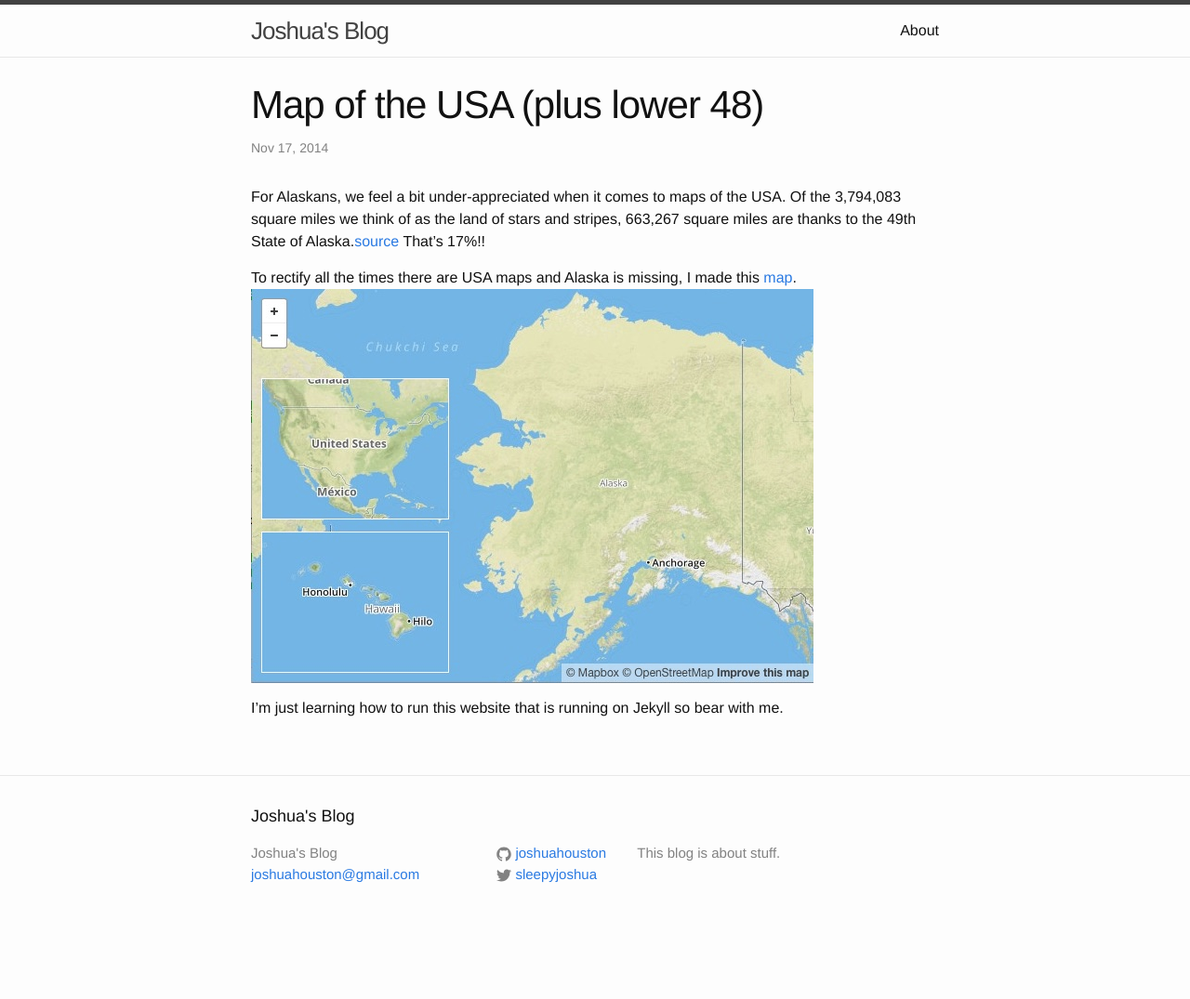
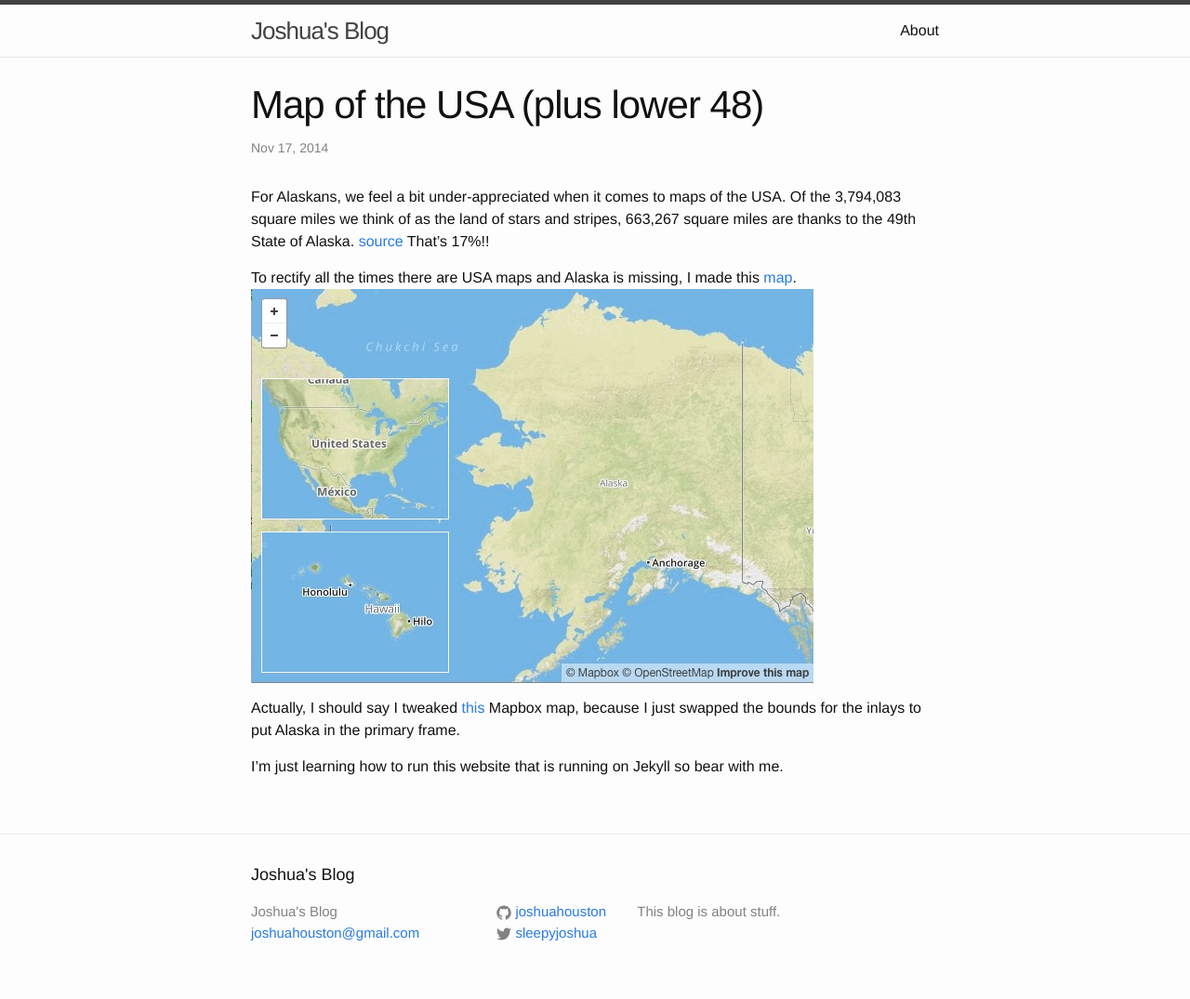
Before and after one commit to joshuahouston/joshuahouston.github.io, a Jekyll site: the page built from _posts/2014-11-17-lower-48.markdown, in a window 1280 px wide. Shown: the whole page at 93% size. Built offline with Jekyll 4.4.1, drawn with Linux system fonts in a browser that asks for light colours; before the commit the page ends 1012 px from its top, so only the background shows below that.

Commit message:
Post edits
Edited my post a bit

```diff
--- a/_posts/2014-11-17-lower-48.markdown
+++ b/_posts/2014-11-17-lower-48.markdown
@@ -1,16 +1,19 @@
 ---
 layout: post
 title:  "Map of the USA (plus lower 48)"
-date:   2014-11-17 01:50:31
+date:   2014-11-17 02:58:31
 categories: maps, alaska
 ---
-For Alaskans, we feel a bit under-appreciated when it comes to maps of the USA. Of the 3,794,083 square miles we think of as the land of stars and stripes, 663,267 square miles are thanks to the 49th State of Alaska.[source] That's 17%!!
+For Alaskans, we feel a bit under-appreciated when it comes to maps of the USA. Of the 3,794,083 square miles we think of as the land of stars and stripes, 663,267 square miles are thanks to the 49th State of Alaska. [source] That's 17%!!
 
 To rectify all the times there are USA maps and Alaska is missing, I made this [map].
 ![USA map]({{ site.url }}/assets/screenshot.jpg)
+
+Actually, I should say I tweaked [this] Mapbox map, because I just swapped the bounds for the inlays to put Alaska in the primary frame.
 
 I'm just learning how to run this website that is running on Jekyll so bear with me.
 
 
 [source]:   http://www.enchantedlearning.com/usa/states/area.shtml
 [map]: http://www.joshuahouston.org/maps/lower48
+[this]: https://www.mapbox.com/mapbox.js/example/v1.0.0/inset-hawaii-alaska/
```
